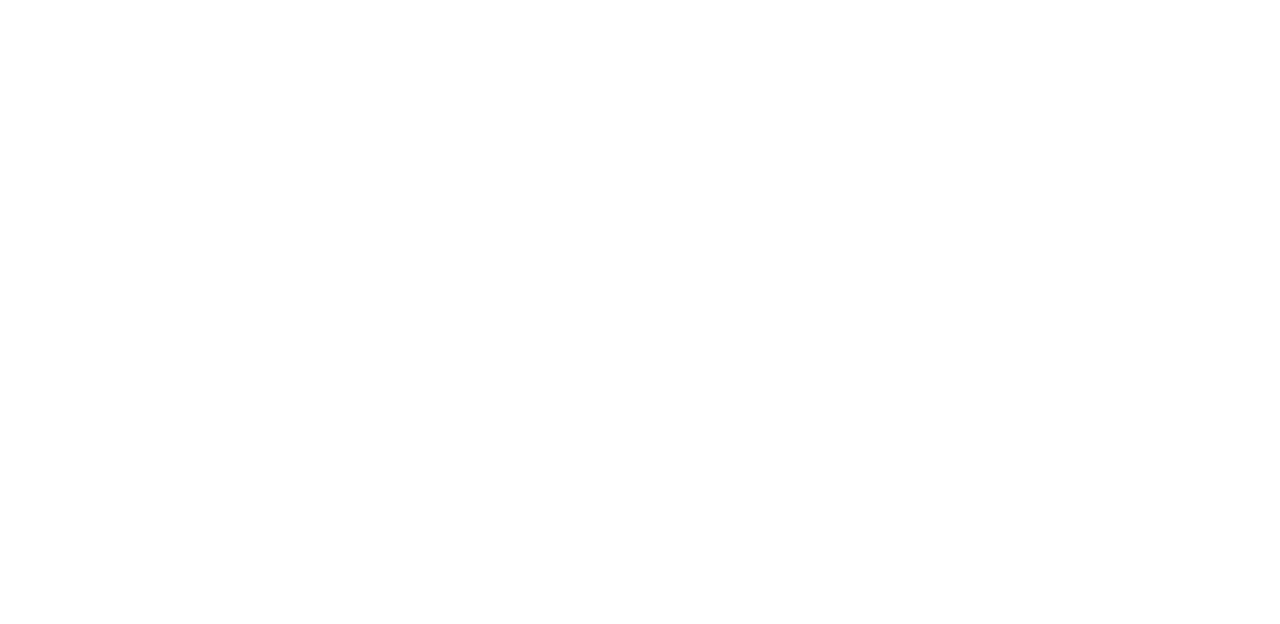
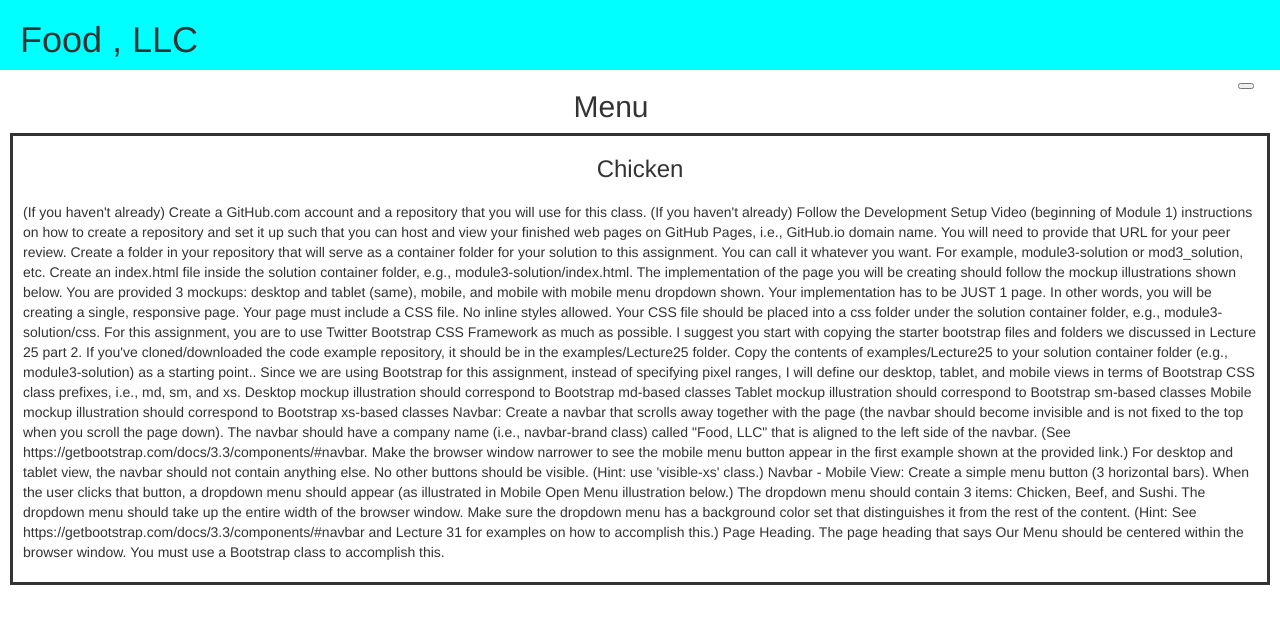
Before and after one commit to FirouziShaker/module3-solution, a plain HTML site: page index.html in a window 1280 px wide. Drawn offline with nearby package versions, Linux system fonts and the light colour scheme.

Commit message:
add some codes

```diff
--- a/css/styles.css
+++ b/css/styles.css
@@ -0,0 +1,38 @@
+#header{
+    background-color: aqua;
+    padding-top: 0%;
+    padding: 10px;
+    height: 70px;
+}
+#text-header{
+    margin: 10px;
+
+}
+#text-h2{
+    text-align: center;
+}
+#partOfText{
+    padding: 10px;
+}
+#item-chicken{
+    border: 3px;
+    border-style: solid;
+    margin: 10px
+}
+#text-chicken{
+    border: 3px;
+    border-top: none;
+    border-right: none;
+    text-align: center;
+    ;
+}
+#navbarToggleExternalContent{
+    float: right;
+}
+#nav-loc{
+    float: right;
+}
+
+
+
+/*mobile navigation menu
--- a/index.html
+++ b/index.html
@@ -3,11 +3,60 @@
 <head>
     <meta charset="UTF-8">
     <meta name="viewport" content="width=device-width, initial-scale=1.0">
-    <title>Document</title>
+    <title>Food LLC</title>
     <link rel="stylesheet" href="css/bootstrap.min.css">
     <link rel="stylesheet" href="css/styles.css">
 </head>
 <body>
+    <header id="header" class="fixed-top">
+        <h1 id="text-header">Food , LLC</h1>
+        <div id="nav-loc">
+          <nav class="navbar navbar-dark bg-dark">
+            <div class="container-fluid">
+              <button class="navbar-toggler" type="button" data-bs-toggle="collapse" data-bs-target="#navbarToggleExternalContent" aria-controls="navbarToggleExternalContent" aria-expanded="false" aria-label="Toggle navigation">
+                <span class="navbar-toggler-icon"></span>
+              </button>
+            </div>
+          </nav>
+        </div>
+    </header>
+    <div>
+        <h2 id="text-h2">Menu</h2>
+        <div id="item-chicken">
+            <div id="text-chicken"><h3>Chicken</h3></div>
+        <div id="partOfText">
+            <p >(If you haven't already) Create a GitHub.com account and a repository that you will use for this class.
+
+                (If you haven't already) Follow the Development Setup Video (beginning of Module 1) instructions on how to create a repository and set it up such that you can host and view your finished web pages on GitHub Pages, i.e., GitHub.io domain name. You will need to provide that URL for your peer review.
+
+                Create a folder in your repository that will serve as a container folder for your solution to this assignment. You can call it whatever you want. For example, module3-solution or mod3_solution, etc. Create an index.html file inside the solution container folder, e.g., module3-solution/index.html.
+
+                The implementation of the page you will be creating should follow the mockup illustrations shown below. You are provided 3 mockups: desktop and tablet (same), mobile, and mobile with mobile menu dropdown shown. Your implementation has to be JUST 1 page. In other words, you will be creating a single, responsive page.
+
+                Your page must include a CSS file. No inline styles allowed. Your CSS file should be placed into a css folder under the solution container folder, e.g., module3-solution/css.
+
+                For this assignment, you are to use Twitter Bootstrap CSS Framework as much as possible. I suggest you start with copying the starter bootstrap files and folders we discussed in Lecture 25 part 2. If you've cloned/downloaded the code example repository, it should be in the examples/Lecture25 folder. Copy the contents of examples/Lecture25 to your solution container folder (e.g., module3-solution) as a starting point..
+
+                Since we are using Bootstrap for this assignment, instead of specifying pixel ranges, I will define our desktop, tablet, and mobile views in terms of Bootstrap CSS class prefixes, i.e., md, sm, and xs.
+
+                Desktop mockup illustration should correspond to Bootstrap md-based classes
+                Tablet mockup illustration should correspond to Bootstrap sm-based classes
+                Mobile mockup illustration should correspond to Bootstrap xs-based classes
+                Navbar: Create a navbar that scrolls away together with the page (the navbar should become invisible and is not fixed to the top when you scroll the page down). The navbar should have a company name (i.e., navbar-brand class) called "Food, LLC" that is aligned to the left side of the navbar. (See https://getbootstrap.com/docs/3.3/components/#navbar. Make the browser window narrower to see the mobile menu button appear in the first example shown at the provided link.)
+
+                For desktop and tablet view, the navbar should not contain anything else. No other buttons should be visible. (Hint: use 'visible-xs' class.)
+
+                Navbar - Mobile View: Create a simple menu button (3 horizontal bars). When the user clicks that button, a dropdown menu should appear (as illustrated in Mobile Open Menu illustration below.) The dropdown menu should contain 3 items: Chicken, Beef, and Sushi.
+
+                The dropdown menu should take up the entire width of the browser window. Make sure the dropdown menu has a background color set that distinguishes it from the rest of the content.
+
+                (Hint: See https://getbootstrap.com/docs/3.3/components/#navbar and Lecture 31 for examples on how to accomplish this.)
+
+                Page Heading. The page heading that says Our Menu should be centered within the browser window. You must use a Bootstrap class to accomplish this.
+                </p>
+        </div>
+        </div>
+    </div>
 
 
 
```
